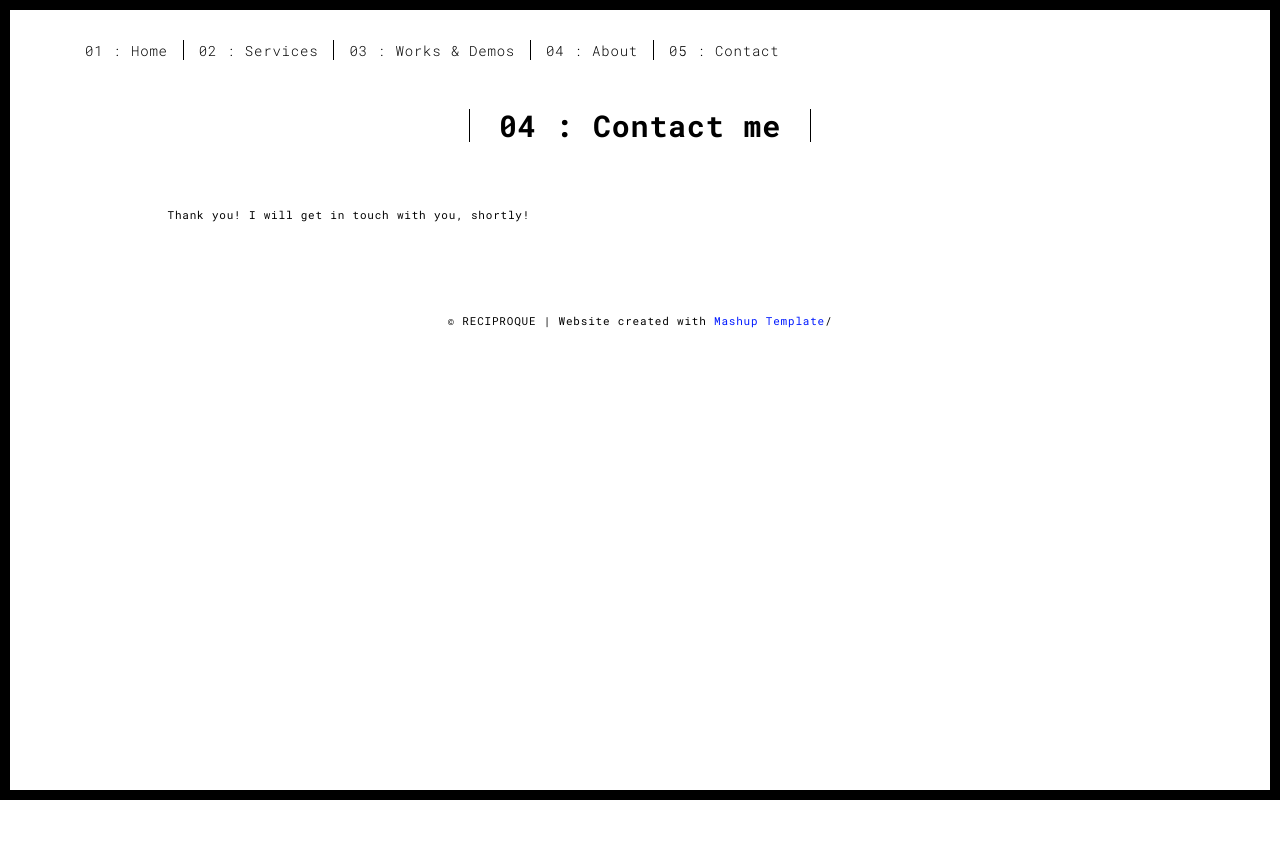
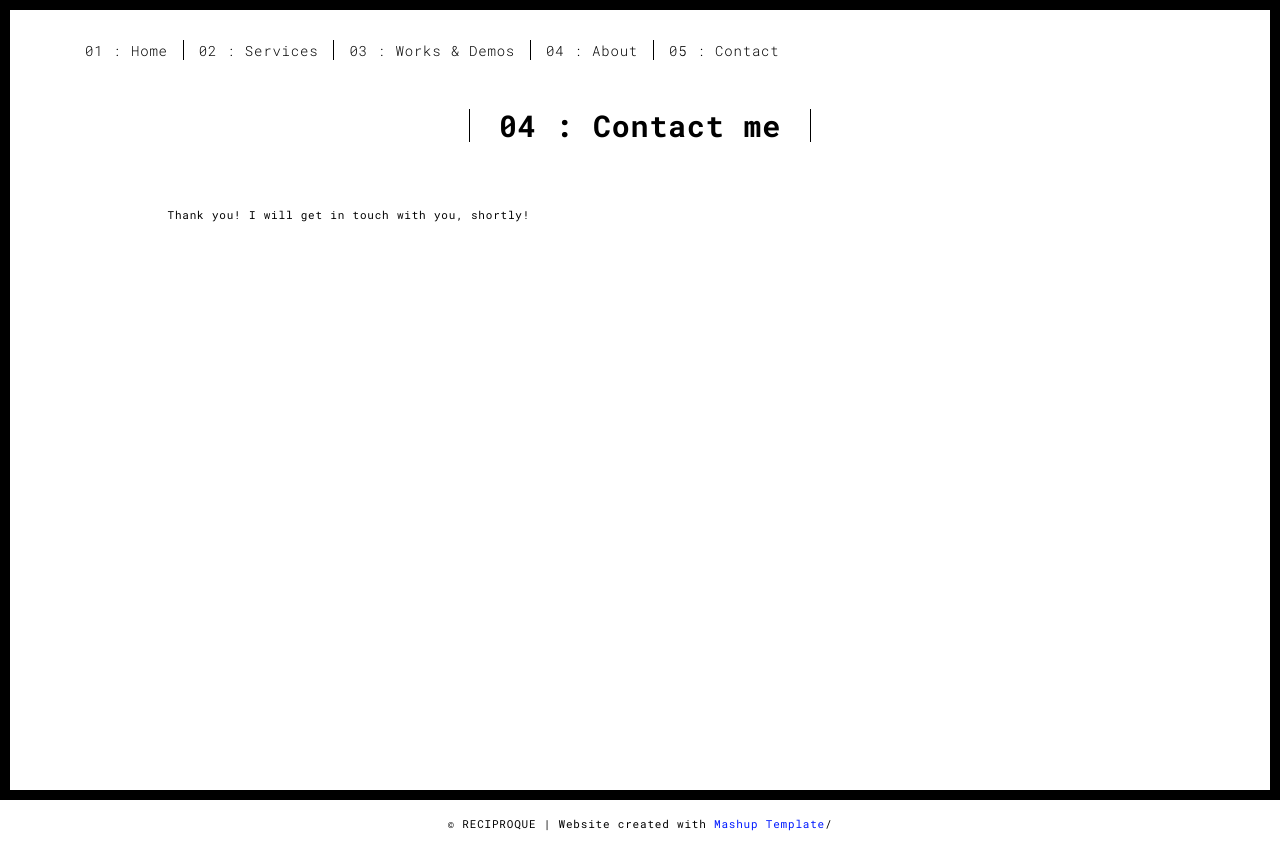
Before and after one commit to remireci/portfolio, a Next.js app: page /thankyou in a window 1280 px wide. Before the commit the page ends 820 px from the top, so only its background shows below. Built offline with nearby package versions, Linux system fonts and the light colour scheme.

Commit message:
restyling

```diff
--- a/app/contact/page.tsx
+++ b/app/contact/page.tsx
@@ -1,5 +1,5 @@
 "use client"
-import React, { useEffect, useState, useRef } from "react";
+import React, { useState } from "react";
 import { useRouter } from "next/navigation";
 import { toast } from 'react-toastify';
 
@@ -52,9 +52,8 @@ const About: React.FC = () => {
     };
 
     return (
-        <div className="head-container min-h-full">
+        <div className="head-container">
             <div className="section-container">
-
                 <div className="container">
                     <div className="row">
                         <div className="col-xs-12">
--- a/app/thankyou/page.tsx
+++ b/app/thankyou/page.tsx
@@ -1,10 +1,10 @@
 "use client"
 import React from "react";
-import Image from "next/image";
 
 const Thankyou: React.FC = () => {
 
     return (
+        <div className="head-container">
             <div className="section-container">
                 <div className="container">
                     <div className="row">
@@ -17,9 +17,8 @@ const Thankyou: React.FC = () => {
                                 <div className="col-md-10 col-md-offset-1">
                                     Thank you! I will get in touch with you, shortly!
                                 </div>
-
                             </div>
-
+                        </div>
                     </div>
                 </div>
             </div>
```
Lines whose indentation alone changed are shown as unchanged.
